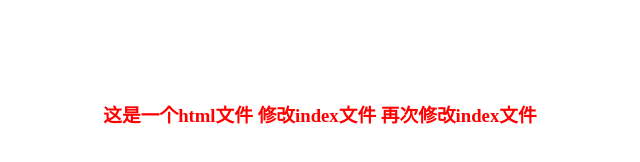
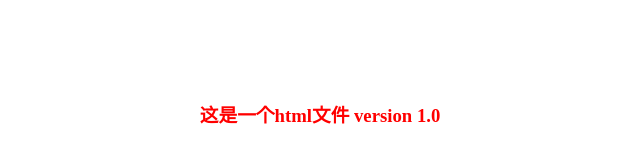
Before and after one commit to Romonaaa/pilishen.com, a plain HTML site: page index.html in a window 1280 px wide. Shown: the whole page, without its empty margins (320-960 px from the left). Drawn offline with Linux system fonts and the light colour scheme.

Commit message:
version 1.0

```diff
--- a/index.html
+++ b/index.html
@@ -8,6 +8,6 @@
     <link rel="stylesheet" href="style.css">
 </head>
 <body>
-    <h3>这是一个html文件 修改index文件 再次修改index文件</h3>
+    <h3>这是一个html文件 version 1.0</h3>
 </body>
 </html>
```
